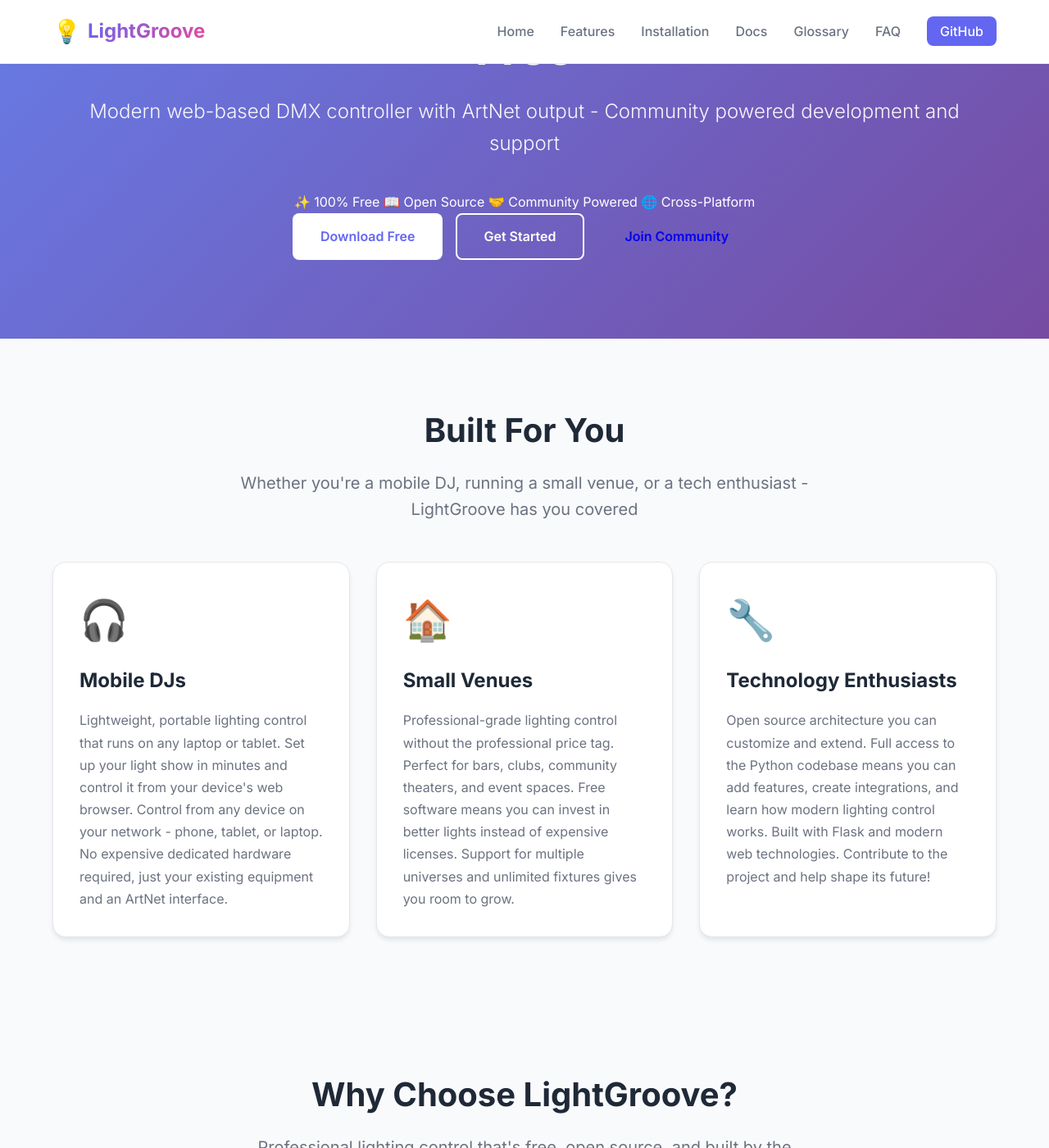
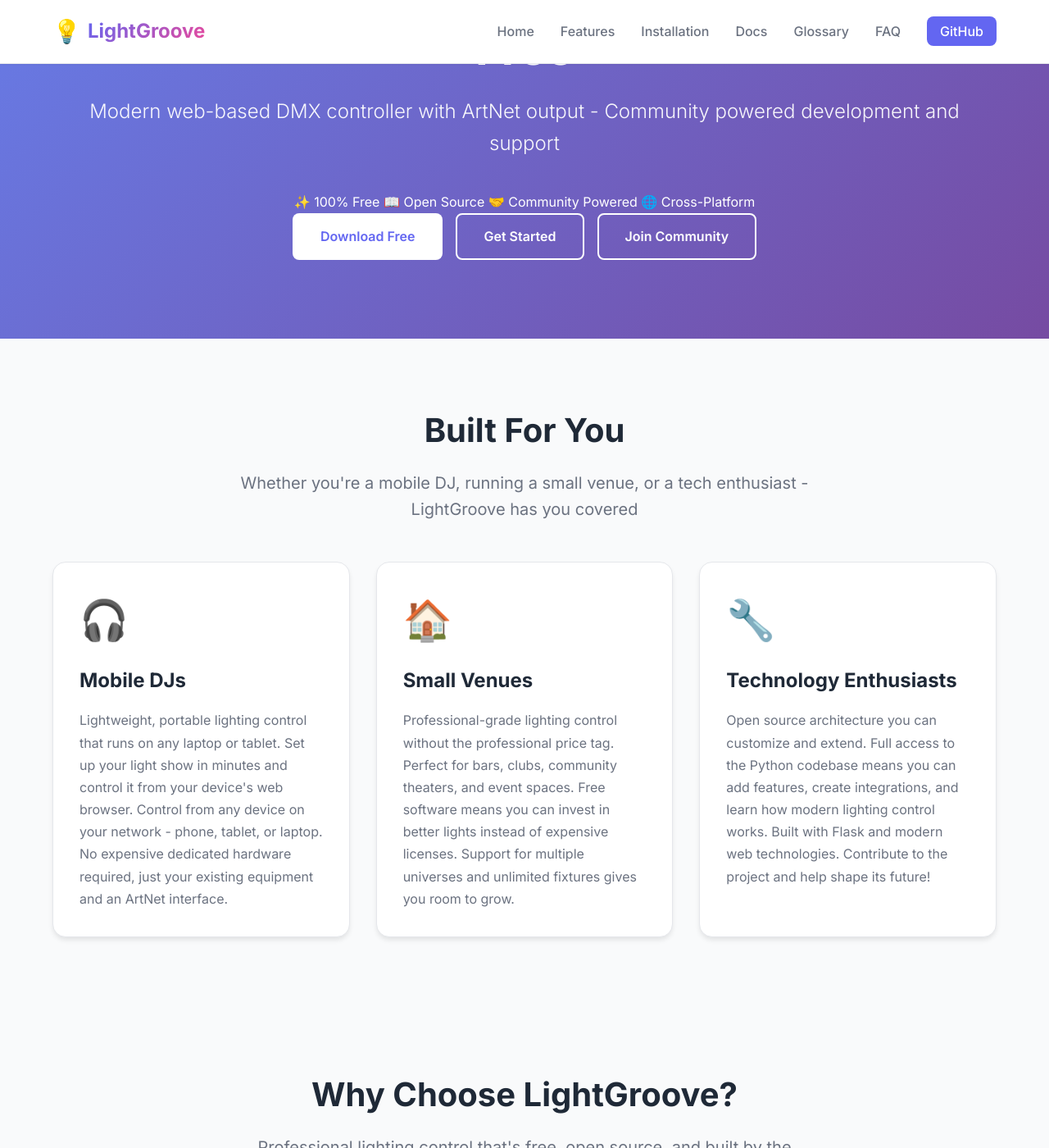
Before and after one commit to oliverbyte/lightgroove, a Jekyll site: the page built from website/index.html, in a window 1280 px wide and 1400 px high, scrolled down 215 px. Shown: the whole window at 82% size. Built offline with Jekyll 4.4.1, drawn with Linux system fonts in a browser that asks for light colours.

Commit message:
Add btn-tertiary style for Join Community button

```diff
--- a/website/assets/css/style.css
+++ b/website/assets/css/style.css
@@ -201,6 +201,17 @@
 .btn-secondary:hover {
   background: white;
   color: var(--primary-color);
+}
+
+.btn-tertiary {
+  background: transparent;
+  color: white;
+  border-color: white;
+}
+
+.btn-tertiary:hover {
+  background: rgba(255, 255, 255, 0.2);
+  border-color: white;
 }
 
 /* Feature Grid */
```
